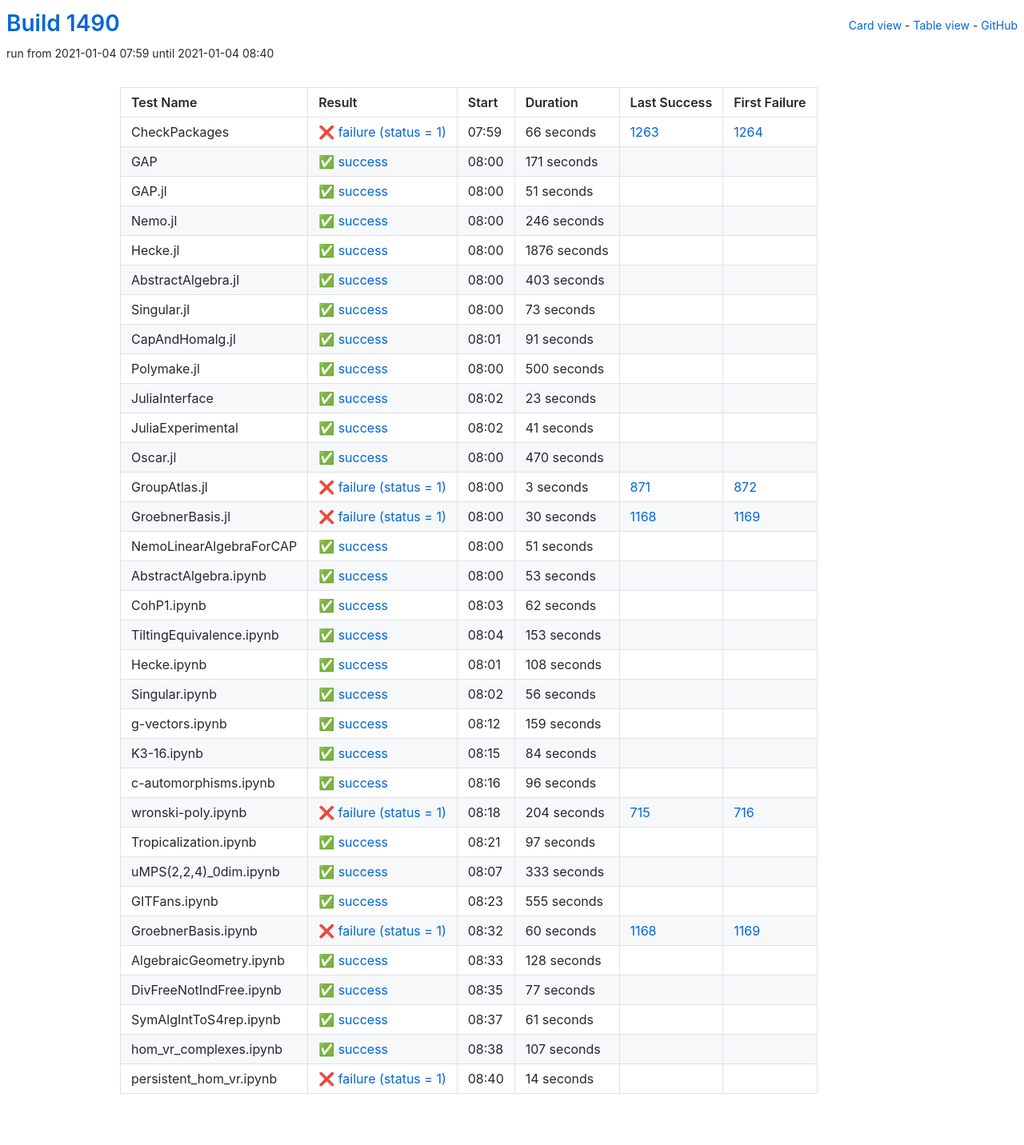
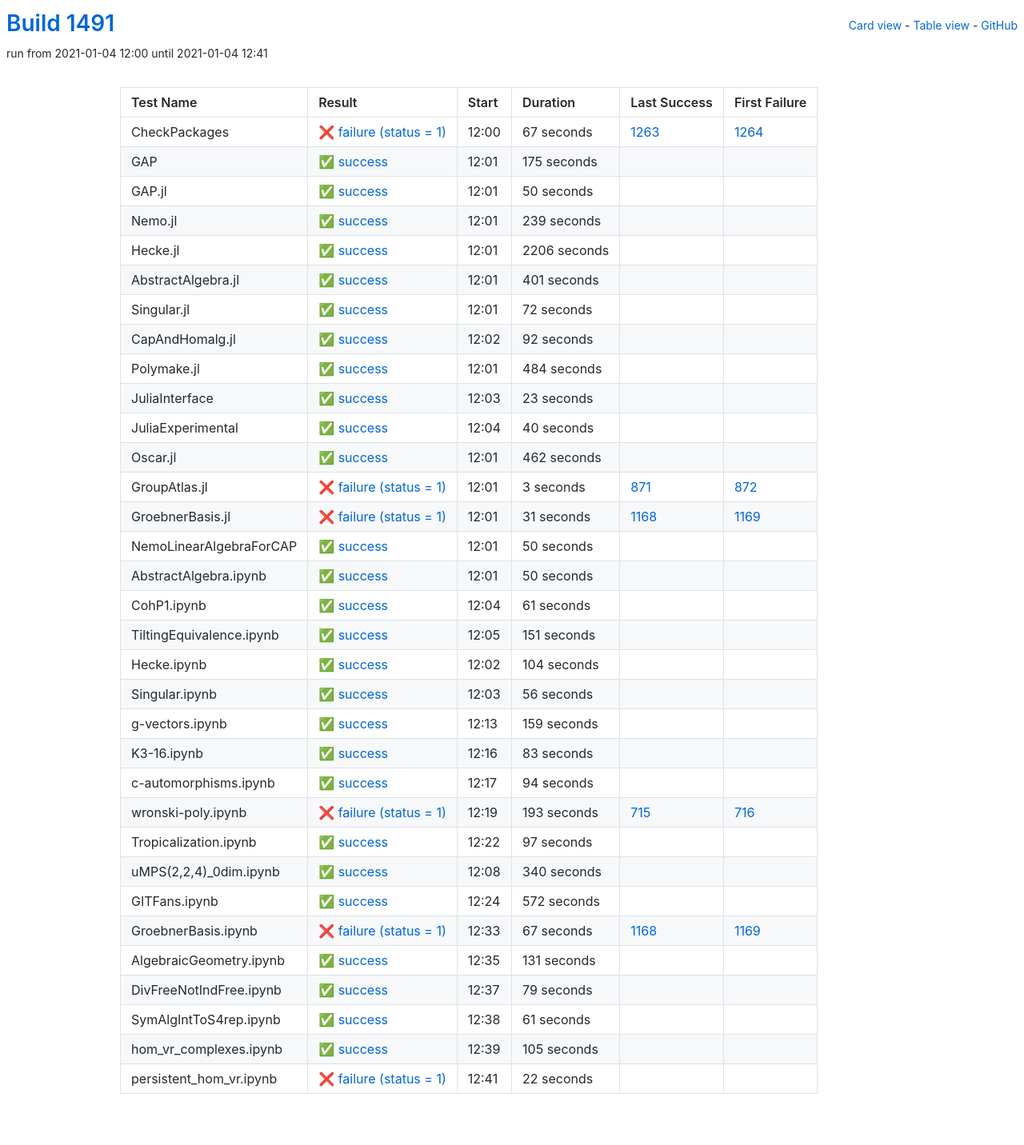
Before and after one commit to oscar-system/oscar-ci-status-stable, a Jekyll site: the page built from table.html, in a window 1280 px wide. Shown: the whole page at 80% size. Built offline with Jekyll 4.4.1, drawn with Linux system fonts in a browser that asks for light colours.

Commit message:
Build #1491

```diff
--- a/_data/ci.yml
+++ b/_data/ci.yml
@@ -1,6 +1,6 @@
 ---
-build: 1490
-build_url: https://oscarci.mathematik.uni-kl.de/job/oscar-stable/1490/
+build: 1491
+build_url: https://oscarci.mathematik.uni-kl.de/job/oscar-stable/1491/
 job: oscar-stable
 organization: oscar-system
 repo: oscar-ci-status-stable
@@ -8,116 +8,116 @@ repourl: https://github.com/oscar-system/oscar-ci-status-stable
 tests:
 - name: CheckPackages
   id: checkpackages
-  log: https://oscarci.mathematik.uni-kl.de/job/oscar-stable/1490/artifact/logs/build-1490/CheckPackages.log
-  start: 2021-01-04 07:59
+  log: https://oscarci.mathematik.uni-kl.de/job/oscar-stable/1491/artifact/logs/build-1491/CheckPackages.log
+  start: 2021-01-04 12:00
   success: false
   exitcode: 1
   status: failure
-  duration: 66
+  duration: 67
   last_success: 1263
   last_success_url: https://oscarci.mathematik.uni-kl.de/job/oscar-stable/1263/
   first_failure: 1264
   first_failure_url: https://oscarci.mathematik.uni-kl.de/job/oscar-stable/1264/
 - name: GAP
   id: gap
-  log: https://oscarci.mathematik.uni-kl.de/job/oscar-stable/1490/artifact/logs/build-1490/GAP.log
-  start: 2021-01-04 08:00
+  log: https://oscarci.mathematik.uni-kl.de/job/oscar-stable/1491/artifact/logs/build-1491/GAP.log
+  start: 2021-01-04 12:01
   success: true
   exitcode: 0
   status: success
-  duration: 171
+  duration: 175
   last_success: false
   last_success_url:
   first_failure: false
   first_failure_url:
 - name: GAP.jl
   id: gap-jl
-  log: https://oscarci.mathematik.uni-kl.de/job/oscar-stable/1490/artifact/logs/build-1490/GAP.jl.log
-  start: 2021-01-04 08:00
+  log: https://oscarci.mathematik.uni-kl.de/job/oscar-stable/1491/artifact/logs/build-1491/GAP.jl.log
+  start: 2021-01-04 12:01
   success: true
   exitcode: 0
   status: success
-  duration: 51
+  duration: 50
   last_success: false
   last_success_url:
   first_failure: false
   first_failure_url:
 - name: Nemo.jl
   id: nemo-jl
-  log: https://oscarci.mathematik.uni-kl.de/job/oscar-stable/1490/artifact/logs/build-1490/Nemo.jl.log
-  start: 2021-01-04 08:00
+  log: https://oscarci.mathematik.uni-kl.de/job/oscar-stable/1491/artifact/logs/build-1491/Nemo.jl.log
+  start: 2021-01-04 12:01
   success: true
   exitcode: 0
   status: success
-  duration: 246
+  duration: 239
   last_success: false
   last_success_url:
   first_failure: false
   first_failure_url:
 - name: Hecke.jl
   id: hecke-jl
-  log: https://oscarci.mathematik.uni-kl.de/job/oscar-stable/1490/artifact/logs/build-1490/Hecke.jl.log
-  start: 2021-01-04 08:00
+  log: https://oscarci.mathematik.uni-kl.de/job/oscar-stable/1491/artifact/logs/build-1491/Hecke.jl.log
+  start: 2021-01-04 12:01
   success: true
   exitcode: 0
   status: success
-  duration: 1876
+  duration: 2206
   last_success: false
   last_success_url:
   first_failure: false
   first_failure_url:
 - name: AbstractAlgebra.jl
   id: abstractalgebra-jl
-  log: https://oscarci.mathematik.uni-kl.de/job/oscar-stable/1490/artifact/logs/build-1490/AbstractAlgebra.jl.log
-  start: 2021-01-04 08:00
+  log: https://oscarci.mathematik.uni-kl.de/job/oscar-stable/1491/artifact/logs/build-1491/AbstractAlgebra.jl.log
+  start: 2021-01-04 12:01
   success: true
   exitcode: 0
   status: success
-  duration: 403
+  duration: 401
   last_success: false
   last_success_url:
   first_failure: false
   first_failure_url:
 - name: Singular.jl
   id: singular-jl
-  log: https://oscarci.mathematik.uni-kl.de/job/oscar-stable/1490/artifact/logs/build-1490/Singular.jl.log
-  start: 2021-01-04 08:00
+  log: https://oscarci.mathematik.uni-kl.de/job/oscar-stable/1491/artifact/logs/build-1491/Singular.jl.log
+  start: 2021-01-04 12:01
   success: true
   exitcode: 0
   status: success
-  duration: 73
+  duration: 72
   last_success: false
   last_success_url:
   first_failure: false
   first_failure_url:
 - name: CapAndHomalg.jl
   id: capandhomalg-jl
-  log: https://oscarci.mathematik.uni-kl.de/job/oscar-stable/1490/artifact/logs/build-1490/CapAndHomalg.jl.log
-  start: 2021-01-04 08:01
+  log: https://oscarci.mathematik.uni-kl.de/job/oscar-stable/1491/artifact/logs/build-1491/CapAndHomalg.jl.log
+  start: 2021-01-04 12:02
   success: true
   exitcode: 0
   status: success
-  duration: 91
+  duration: 92
   last_success: false
   last_success_url:
   first_failure: false
   first_failure_url:
 - name: Polymake.jl
   id: polymake-jl
-  log: https://oscarci.mathematik.uni-kl.de/job/oscar-stable/1490/artifact/logs/build-1490/Polymake.jl.log
-  start: 2021-01-04 08:00
+  log: https://oscarci.mathematik.uni-kl.de/job/oscar-stable/1491/artifact/logs/build-1491/Polymake.jl.log
+  start: 2021-01-04 12:01
   success: true
   exitcode: 0
   status: success
-  duration: 500
+  duration: 484
   last_success: false
   last_success_url:
   first_failure: false
   first_failure_url:
 - name: JuliaInterface
   id: juliainterface
-  log: https://oscarci.mathematik.uni-kl.de/job/oscar-stable/1490/artifact/logs/build-1490/JuliaInterface.log
-  start: 2021-01-04 08:02
+  log: https://oscarci.mathematik.uni-kl.de/job/oscar-stable/1491/artifact/logs/build-1491/JuliaInterface.log
+  start: 2021-01-04 12:03
   success: true
   exitcode: 0
   status: success
@@ -128,32 +128,32 @@ tests:
   first_failure_url:
 - name: JuliaExperimental
   id: juliaexperimental
-  log: https://oscarci.mathematik.uni-kl.de/job/oscar-stable/1490/artifact/logs/build-1490/JuliaExperimental.log
-  start: 2021-01-04 08:02
+  log: https://oscarci.mathematik.uni-kl.de/job/oscar-stable/1491/artifact/logs/build-1491/JuliaExperimental.log
+  start: 2021-01-04 12:04
   success: true
   exitcode: 0
   status: success
-  duration: 41
+  duration: 40
   last_success: false
   last_success_url:
   first_failure: false
   first_failure_url:
 - name: Oscar.jl
   id: oscar-jl
-  log: https://oscarci.mathematik.uni-kl.de/job/oscar-stable/1490/artifact/logs/build-1490/Oscar.jl.log
-  start: 2021-01-04 08:00
+  log: https://oscarci.mathematik.uni-kl.de/job/oscar-stable/1491/artifact/logs/build-1491/Oscar.jl.log
+  start: 2021-01-04 12:01
   success: true
   exitcode: 0
   status: success
-  duration: 470
+  duration: 462
   last_success: false
   last_success_url:
   first_failure: false
   first_failure_url:
 - name: GroupAtlas.jl
   id: groupatlas-jl
-  log: https://oscarci.mathematik.uni-kl.de/job/oscar-stable/1490/artifact/logs/build-1490/GroupAtlas.jl.log
-  start: 2021-01-04 08:00
+  log: https://oscarci.mathematik.uni-kl.de/job/oscar-stable/1491/artifact/logs/build-1491/GroupAtlas.jl.log
+  start: 2021-01-04 12:01
   success: false
   exitcode: 1
   status: failure
@@ -164,80 +164,80 @@ tests:
   first_failure_url: https://oscarci.mathematik.uni-kl.de/job/oscar-stable/872/
 - name: GroebnerBasis.jl
   id: groebnerbasis-jl
-  log: https://oscarci.mathematik.uni-kl.de/job/oscar-stable/1490/artifact/logs/build-1490/GroebnerBasis.jl.log
-  start: 2021-01-04 08:00
+  log: https://oscarci.mathematik.uni-kl.de/job/oscar-stable/1491/artifact/logs/build-1491/GroebnerBasis.jl.log
+  start: 2021-01-04 12:01
   success: false
   exitcode: 1
   status: failure
-  duration: 30
+  duration: 31
   last_success: 1168
   last_success_url: https://oscarci.mathematik.uni-kl.de/job/oscar-stable/1168/
   first_failure: 1169
   first_failure_url: https://oscarci.mathematik.uni-kl.de/job/oscar-stable/1169/
 - name: NemoLinearAlgebraForCAP
   id: nemolinearalgebraforcap
-  log: https://oscarci.mathematik.uni-kl.de/job/oscar-stable/1490/artifact/logs/build-1490/NemoLinearAlgebraForCAP.log
-  start: 2021-01-04 08:00
+  log: https://oscarci.mathematik.uni-kl.de/job/oscar-stable/1491/artifact/logs/build-1491/NemoLinearAlgebraForCAP.log
+  start: 2021-01-04 12:01
   success: true
   exitcode: 0
   status: success
-  duration: 51
+  duration: 50
   last_success: false
   last_success_url:
   first_failure: false
   first_failure_url:
 - name: AbstractAlgebra.ipynb
   id: abstractalgebra-ipynb
-  log: https://oscarci.mathematik.uni-kl.de/job/oscar-stable/1490/artifact/logs/build-1490/AbstractAlgebra.ipynb.log
-  start: 2021-01-04 08:00
+  log: https://oscarci.mathematik.uni-kl.de/job/oscar-stable/1491/artifact/logs/build-1491/AbstractAlgebra.ipynb.log
+  start: 2021-01-04 12:01
   success: true
   exitcode: 0
   status: success
-  duration: 53
+  duration: 50
   last_success: false
   last_success_url:
   first_failure: false
   first_failure_url:
 - name: CohP1.ipynb
   id: cohp1-ipynb
-  log: https://oscarci.mathematik.uni-kl.de/job/oscar-stable/1490/artifact/logs/build-1490/CohP1.ipynb.log
-  start: 2021-01-04 08:03
+  log: https://oscarci.mathematik.uni-kl.de/job/oscar-stable/1491/artifact/logs/build-1491/CohP1.ipynb.log
+  start: 2021-01-04 12:04
   success: true
   exitcode: 0
   status: success
-  duration: 62
+  duration: 61
   last_success: false
   last_success_url:
   first_failure: false
   first_failure_url:
 - name: TiltingEquivalence.ipynb
   id: tiltingequivalence-ipynb
-  log: https://oscarci.mathematik.uni-kl.de/job/oscar-stable/1490/artifact/logs/build-1490/TiltingEquivalence.ipynb.log
-  start: 2021-01-04 08:04
+  log: https://oscarci.mathematik.uni-kl.de/job/oscar-stable/1491/artifact/logs/build-1491/TiltingEquivalence.ipynb.log
+  start: 2021-01-04 12:05
   success: true
   exitcode: 0
   status: success
-  duration: 153
+  duration: 151
   last_success: false
   last_success_url:
   first_failure: false
   first_failure_url:
 - name: Hecke.ipynb
   id: hecke-ipynb
-  log: https://oscarci.mathematik.uni-kl.de/job/oscar-stable/1490/artifact/logs/build-1490/Hecke.ipynb.log
-  start: 2021-01-04 08:01
+  log: https://oscarci.mathematik.uni-kl.de/job/oscar-stable/1491/artifact/logs/build-1491/Hecke.ipynb.log
+  start: 2021-01-04 12:02
   success: true
   exitcode: 0
   status: success
-  duration: 108
+  duration: 104
   last_success: false
   last_success_url:
   first_failure: false
   first_failure_url:
 - name: Singular.ipynb
   id: singular-ipynb
-  log: https://oscarci.mathematik.uni-kl.de/job/oscar-stable/1490/artifact/logs/build-1490/Singular.ipynb.log
-  start: 2021-01-04 08:02
+  log: https://oscarci.mathematik.uni-kl.de/job/oscar-stable/1491/artifact/logs/build-1491/Singular.ipynb.log
+  start: 2021-01-04 12:03
   success: true
   exitcode: 0
   status: success
@@ -248,8 +248,8 @@ tests:
   first_failure_url:
 - name: g-vectors.ipynb
   id: g-vectors-ipynb
-  log: https://oscarci.mathematik.uni-kl.de/job/oscar-stable/1490/artifact/logs/build-1490/g-vectors.ipynb.log
-  start: 2021-01-04 08:12
+  log: https://oscarci.mathematik.uni-kl.de/job/oscar-stable/1491/artifact/logs/build-1491/g-vectors.ipynb.log
+  start: 2021-01-04 12:13
   success: true
   exitcode: 0
   status: success
@@ -260,44 +260,44 @@ tests:
   first_failure_url:
 - name: K3-16.ipynb
   id: k3-16-ipynb
-  log: https://oscarci.mathematik.uni-kl.de/job/oscar-stable/1490/artifact/logs/build-1490/K3-16.ipynb.log
-  start: 2021-01-04 08:15
+  log: https://oscarci.mathematik.uni-kl.de/job/oscar-stable/1491/artifact/logs/build-1491/K3-16.ipynb.log
+  start: 2021-01-04 12:16
   success: true
   exitcode: 0
   status: success
-  duration: 84
+  duration: 83
   last_success: false
   last_success_url:
   first_failure: false
   first_failure_url:
 - name: c-automorphisms.ipynb
   id: c-automorphisms-ipynb
-  log: https://oscarci.mathematik.uni-kl.de/job/oscar-stable/1490/artifact/logs/build-1490/c-automorphisms.ipynb.log
-  start: 2021-01-04 08:16
+  log: https://oscarci.mathematik.uni-kl.de/job/oscar-stable/1491/artifact/logs/build-1491/c-automorphisms.ipynb.log
+  start: 2021-01-04 12:17
   success: true
   exitcode: 0
   status: success
-  duration: 96
+  duration: 94
   last_success: false
   last_success_url:
   first_failure: false
   first_failure_url:
 - name: wronski-poly.ipynb
   id: wronski-poly-ipynb
-  log: https://oscarci.mathematik.uni-kl.de/job/oscar-stable/1490/artifact/logs/build-1490/wronski-poly.ipynb.log
-  start: 2021-01-04 08:18
+  log: https://oscarci.mathematik.uni-kl.de/job/oscar-stable/1491/artifact/logs/build-1491/wronski-poly.ipynb.log
+  start: 2021-01-04 12:19
   success: false
   exitcode: 1
   status: failure
-  duration: 204
+  duration: 193
   last_success: 715
   last_success_url: https://oscarci.mathematik.uni-kl.de/job/oscar-stable/715/
   first_failure: 716
   first_failure_url: https://oscarci.mathematik.uni-kl.de/job/oscar-stable/716/
 - name: Tropicalization.ipynb
   id: tropicalization-ipynb
-  log: https://oscarci.mathematik.uni-kl.de/job/oscar-stable/1490/artifact/logs/build-1490/Tropicalization.ipynb.log
-  start: 2021-01-04 08:21
+  log: https://oscarci.mathematik.uni-kl.de/job/oscar-stable/1491/artifact/logs/build-1491/Tropicalization.ipynb.log
+  start: 2021-01-04 12:22
   success: true
   exitcode: 0
   status: success
@@ -308,68 +308,68 @@ tests:
   first_failure_url:
 - name: uMPS(2,2,4)_0dim.ipynb
   id: umps-2-2-4-0dim-ipynb
-  log: https://oscarci.mathematik.uni-kl.de/job/oscar-stable/1490/artifact/logs/build-1490/uMPS-2-2-4-_0dim.ipynb.log
-  start: 2021-01-04 08:07
+  log: https://oscarci.mathematik.uni-kl.de/job/oscar-stable/1491/artifact/logs/build-1491/uMPS-2-2-4-_0dim.ipynb.log
+  start: 2021-01-04 12:08
   success: true
   exitcode: 0
   status: success
-  duration: 333
+  duration: 340
   last_success: false
   last_success_url:
   first_failure: false
   first_failure_url:
 - name: GITFans.ipynb
   id: gitfans-ipynb
-  log: https://oscarci.mathematik.uni-kl.de/job/oscar-stable/1490/artifact/logs/build-1490/GITFans.ipynb.log
-  start: 2021-01-04 08:23
+  log: https://oscarci.mathematik.uni-kl.de/job/oscar-stable/1491/artifact/logs/build-1491/GITFans.ipynb.log
+  start: 2021-01-04 12:24
   success: true
   exitcode: 0
   status: success
-  duration: 555
+  duration: 572
   last_success: false
   last_success_url:
   first_failure: false
   first_failure_url:
 - name: GroebnerBasis.ipynb
   id: groebnerbasis-ipynb
-  log: https://oscarci.mathematik.uni-kl.de/job/oscar-stable/1490/artifact/logs/build-1490/GroebnerBasis.ipynb.log
-  start: 2021-01-04 08:32
+  log: https://oscarci.mathematik.uni-kl.de/job/oscar-stable/1491/artifact/logs/build-1491/GroebnerBasis.ipynb.log
+  start: 2021-01-04 12:33
   success: false
   exitcode: 1
   status: failure
-  duration: 60
+  duration: 67
   last_success: 1168
   last_success_url: https://oscarci.mathematik.uni-kl.de/job/oscar-stable/1168/
   first_failure: 1169
   first_failure_url: https://oscarci.mathematik.uni-kl.de/job/oscar-stable/1169/
 - name: AlgebraicGeometry.ipynb
   id: algebraicgeometry-ipynb
-  log: https://oscarci.mathematik.uni-kl.de/job/oscar-stable/1490/artifact/logs/build-1490/AlgebraicGeometry.ipynb.log
-  start: 2021-01-04 08:33
+  log: https://oscarci.mathematik.uni-kl.de/job/oscar-stable/1491/artifact/logs/build-1491/AlgebraicGeometry.ipynb.log
+  start: 2021-01-04 12:35
   success: true
   exitcode: 0
   status: success
-  duration: 128
+  duration: 131
   last_success: false
   last_success_url:
   first_failure: false
   first_failure_url:
 - name: DivFreeNotIndFree.ipynb
   id: divfreenotindfree-ipynb
-  log: https://oscarci.mathematik.uni-kl.de/job/oscar-stable/1490/artifact/logs/build-1490/DivFreeNotIndFree.ipynb.log
-  start: 2021-01-04 08:35
+  log: https://oscarci.mathematik.uni-kl.de/job/oscar-stable/1491/artifact/logs/build-1491/DivFreeNotIndFree.ipynb.log
+  start: 2021-01-04 12:37
   success: true
   exitcode: 0
   status: success
-  duration: 77
+  duration: 79
   last_success: false
   last_success_url:
   first_failure: false
   first_failure_url:
 - name: SymAlgIntToS4rep.ipynb
   id: symalginttos4rep-ipynb
-  log: https://oscarci.mathematik.uni-kl.de/job/oscar-stable/1490/artifact/logs/build-1490/SymAlgIntToS4rep.ipynb.log
-  start: 2021-01-04 08:37
+  log: https://oscarci.mathematik.uni-kl.de/job/oscar-stable/1491/artifact/logs/build-1491/SymAlgIntToS4rep.ipynb.log
+  start: 2021-01-04 12:38
   success: true
   exitcode: 0
   status: success
@@ -380,24 +380,24 @@ tests:
   first_failure_url:
 - name: hom_vr_complexes.ipynb
   id: hom-vr-complexes-ipynb
-  log: https://oscarci.mathematik.uni-kl.de/job/oscar-stable/1490/artifact/logs/build-1490/hom_vr_complexes.ipynb.log
-  start: 2021-01-04 08:38
+  log: https://oscarci.mathematik.uni-kl.de/job/oscar-stable/1491/artifact/logs/build-1491/hom_vr_complexes.ipynb.log
+  start: 2021-01-04 12:39
   success: true
   exitcode: 0
   status: success
-  duration: 107
+  duration: 105
   last_success: false
   last_success_url:
   first_failure: false
   first_failure_url:
 - name: persistent_hom_vr.ipynb
   id: persistent-hom-vr-ipynb
-  log: https://oscarci.mathematik.uni-kl.de/job/oscar-stable/1490/artifact/logs/build-1490/persistent_hom_vr.ipynb.log
-  start: 2021-01-04 08:40
+  log: https://oscarci.mathematik.uni-kl.de/job/oscar-stable/1491/artifact/logs/build-1491/persistent_hom_vr.ipynb.log
+  start: 2021-01-04 12:41
   success: false
   exitcode: 1
   status: failure
-  duration: 14
+  duration: 22
   last_success: false
   last_success_url:
   first_failure: false
```
Also changed, not shown: README.md.
